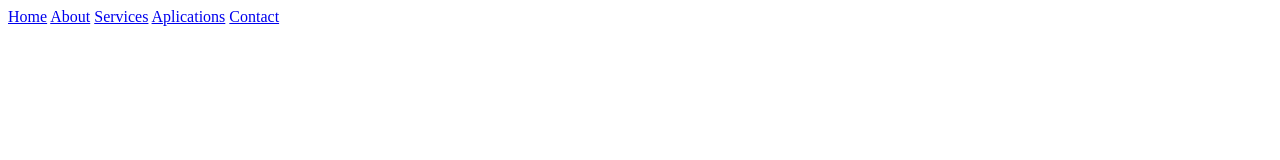
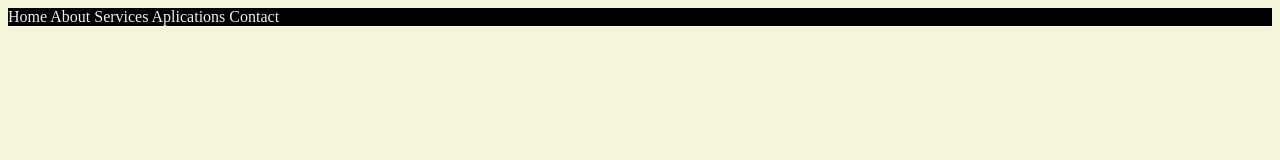
Before and after one commit to Sunflair0/2023-may-foundations1, a plain HTML site: page twinfeats/index.html in a window 1280 px wide. Drawn offline with Linux system fonts and the light colour scheme.

Commit message:
added css file

```diff
--- /dev/null
+++ b/twinfeats/css/standard.css
@@ -0,0 +1,10 @@
+body {
+background-color: beige;
+}
+nav {
+background-color: black;
+}
+a {
+color: #f0f0f0;
+text-decoration: none;
+}
--- a/twinfeats/index.html
+++ b/twinfeats/index.html
@@ -3,6 +3,7 @@
 
 <head>
 	<title>TwinFeats Software</title>
+	<link rel="stylesheet" href="./css/standard.css">
 </head>
 
 <body>
```
